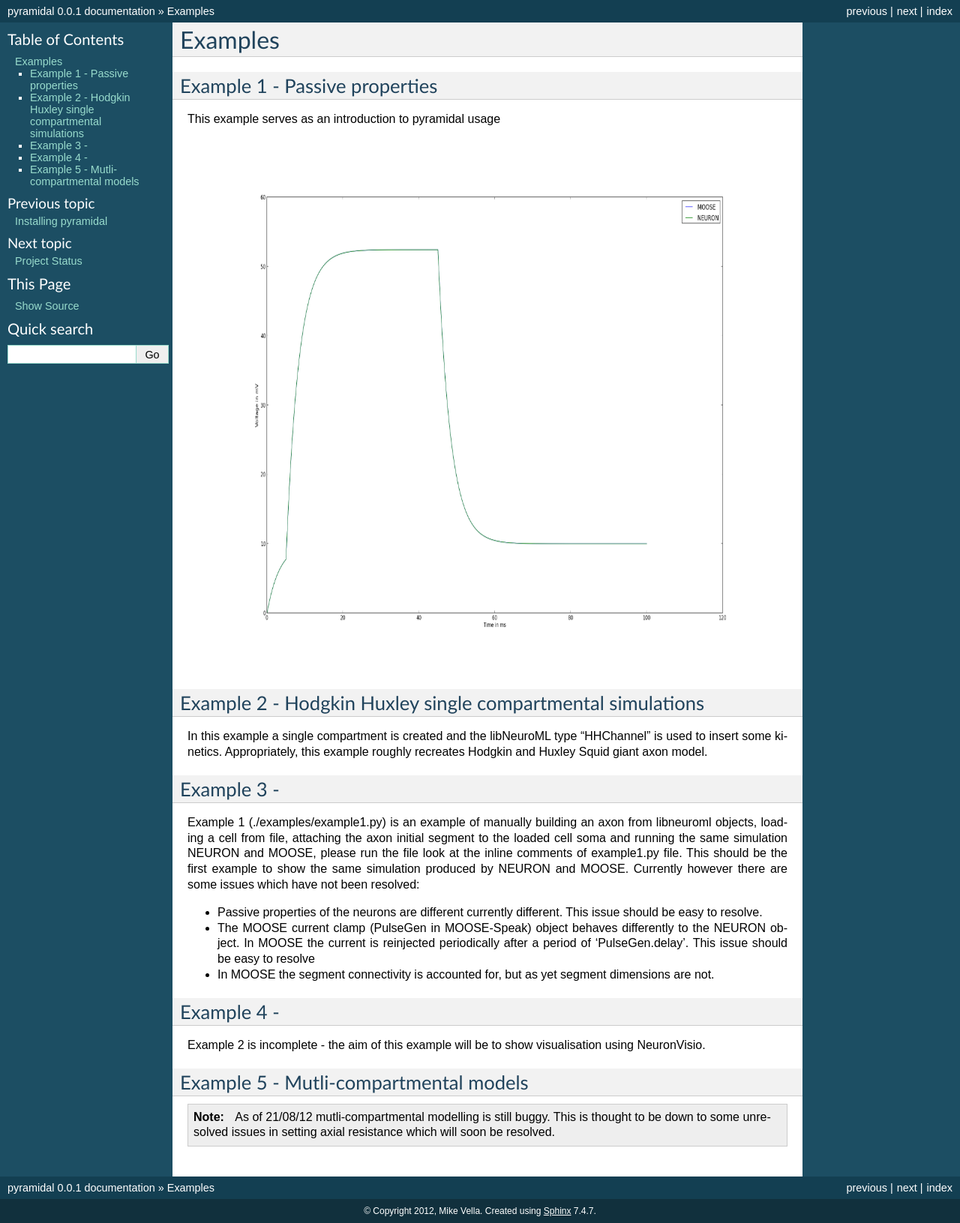
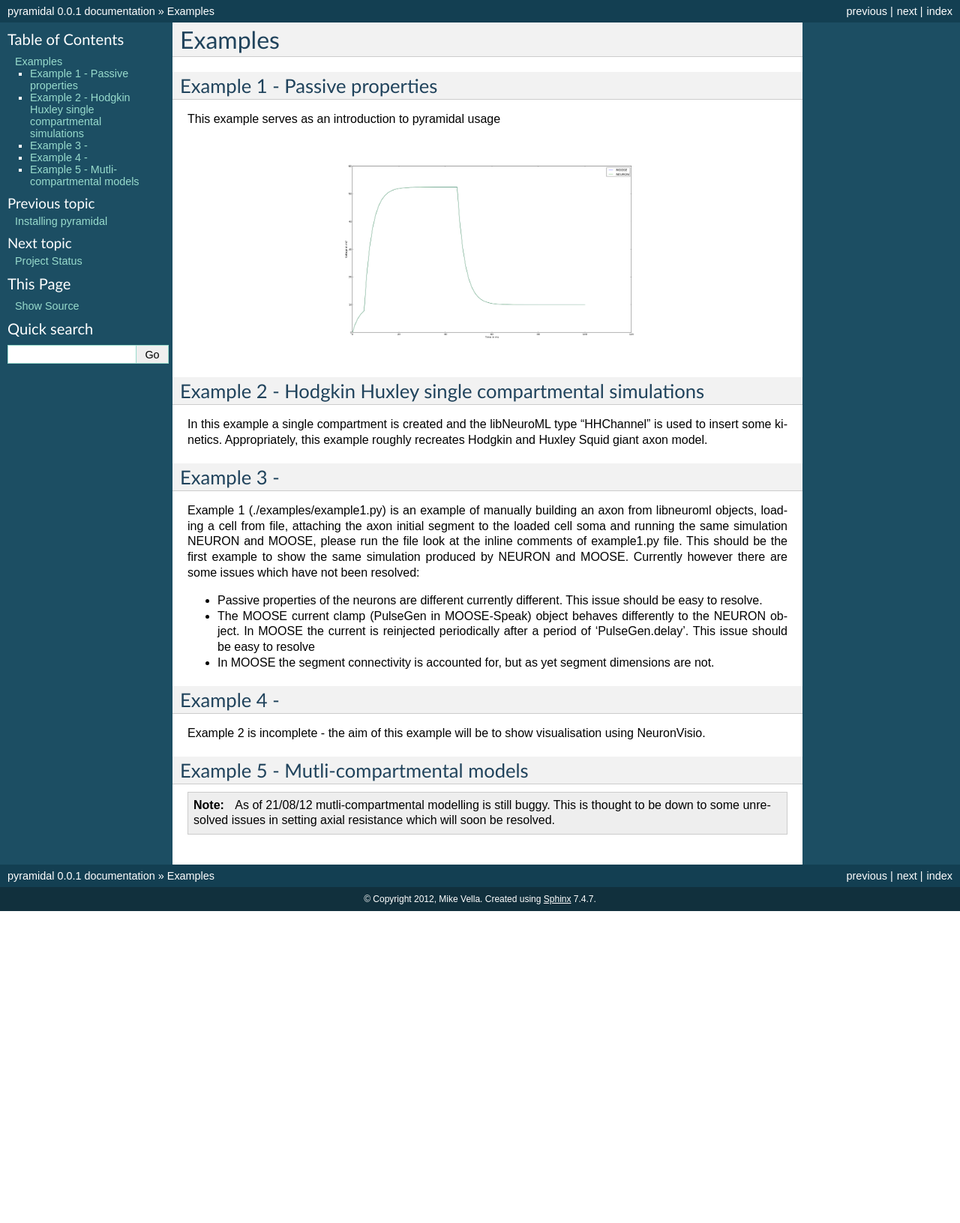
Before and after one commit to vellamike/pyramidal, a Sphinx documentation site: the page built from doc/examples.rst, in a window 1280 px wide. Shown: the whole page at 75% size. Built offline with Sphinx 7.4.7, drawn with Linux system fonts in a browser that asks for light colours; after the commit the page ends 1215 px from its top, so only the background shows below that.

Commit message:
fixing image size

```diff
--- a/doc/examples.rst
+++ b/doc/examples.rst
@@ -6,7 +6,7 @@ Example 1 - Passive properties
 This example serves as an introduction to pyramidal usage
 
 .. figure:: /figs/example1.png
-   :scale: 50 %
+   :scale: 20 %
    :alt: alt..
 
 Example 2 - Hodgkin Huxley single compartmental simulations
```
